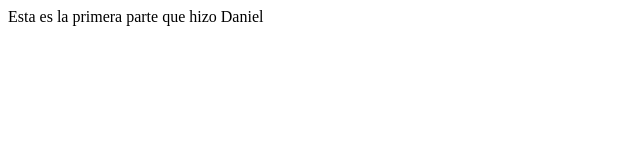
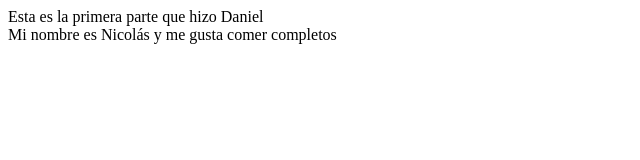
Before and after one commit to jackypy/Mi-primer-Github, a plain HTML site: page Index.html in a window 1280 px wide. Shown: the whole page, without its empty margins (0-640 px from the left). Drawn offline with Linux system fonts and the light colour scheme.

Commit message:
Cambio de Nicolás

```diff
--- a/Index.html
+++ b/Index.html
@@ -9,7 +9,7 @@
 <body>
     <header>Esta es la primera parte que hizo Daniel</header>
     <nav></nav> <!--Esto lo comenta Rodrigo-->
-    <aside></aside> <!-- esto lo comenta Nicolas-->
+    <aside>Mi nombre es Nicolás y me gusta comer completos</aside> <!-- esto lo comenta Nicolas-->
     <footer></footer> <!-- Esto lo comenta Jaque-->
 </body>
 </html>
```
